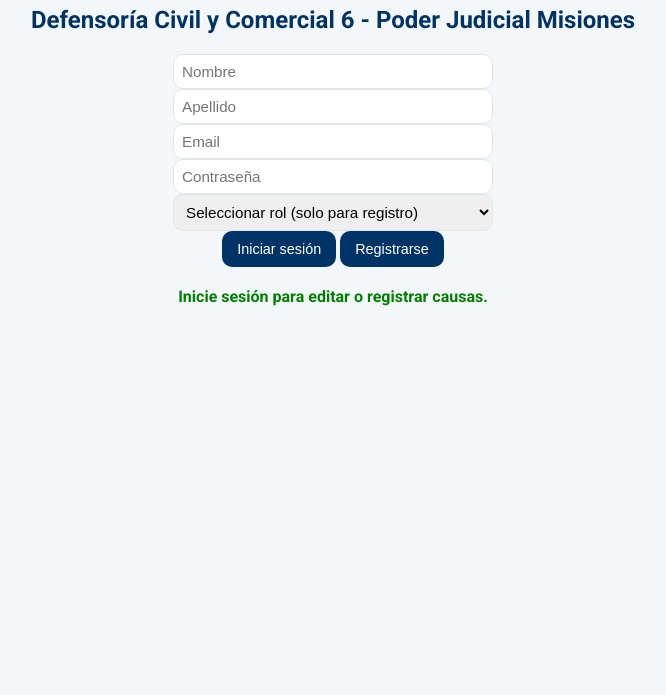
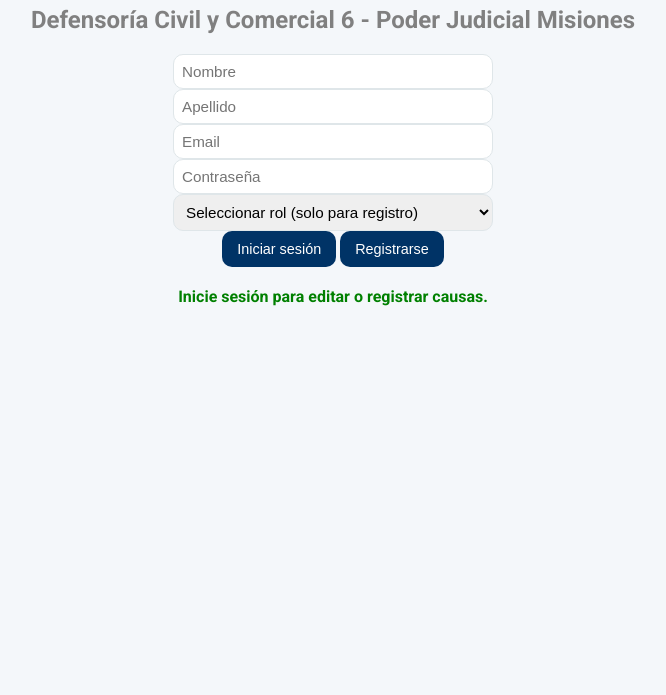
Before and after one commit to Defensoria6/sistemacausas, a plain HTML site: page index.html in a window 1280 px wide. Shown: the part 105-800 px from the top of the page, without its empty margins (307-973 px from the left). Drawn offline with Linux system fonts and the light colour scheme; no server answers.

Commit message:
Update index.html

```diff
--- a/index.html
+++ b/index.html
@@ -175,7 +175,7 @@
       text-align: right;
     }
     h1, h2 {
-      color: #003366;
+      color: #808080;
     }
     #login-form-container {
       display: flex;
```
